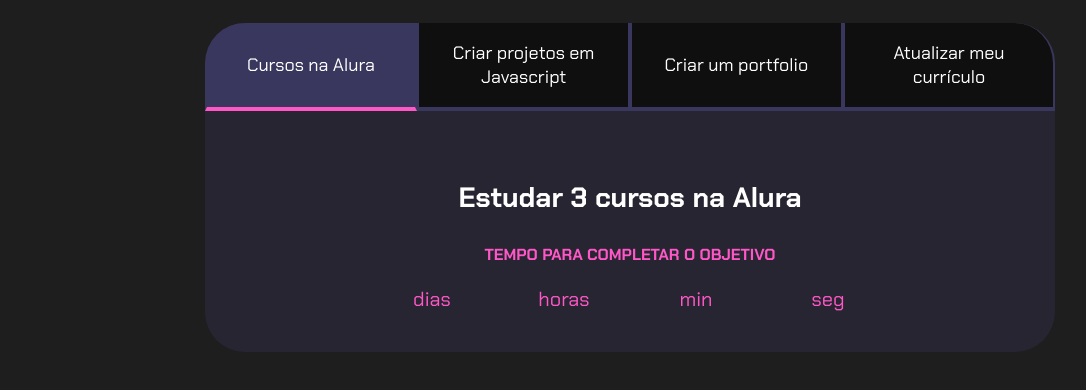
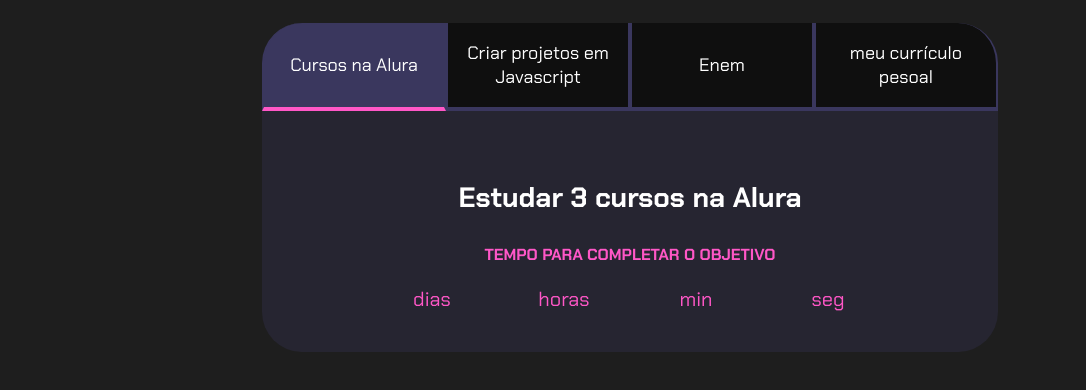
Before and after one commit to tacaceres1/agenda-digital, a plain HTML site: page index.html in a window 1280 px wide. Shown: the part 80-470 px from the top of the page, without its empty margins (10-1096 px from the left). Drawn offline with Linux system fonts and the light colour scheme; a script that the page names is missing.

Commit message:
Add files via upload

```diff
--- a/index.html
+++ b/index.html
@@ -15,8 +15,8 @@
             <div class="botoes">
                 <button class="botao ativo">Cursos na Alura</button>
                 <button class="botao">Criar projetos em Javascript</button>
-                <button class="botao">Criar um portfolio</button>
-                <button class="botao">Atualizar meu currículo</button>
+                <button class="botao">Enem</button>
+                <button class="botao">meu currículo pesoal</button>
             </div>
             <div class="abas-textos">
                 <div class="aba-conteudo ativo">
@@ -64,7 +64,7 @@
                     </div>
                 </div>
                 <div class="aba-conteudo">
-                    <h3 class="aba-conteudo-titulo-principal"abertura das inscricao para enem</h3>
+                    <h3 class="aba-conteudo-titulo-principal">abertura das inscricao para enem</h3>
                     <h4 class="aba-conteudo-titulo-secundario">Tempo para completar o objetivo</h4>
                     <div class="contador">
                         <div class="contador-digito">
```
